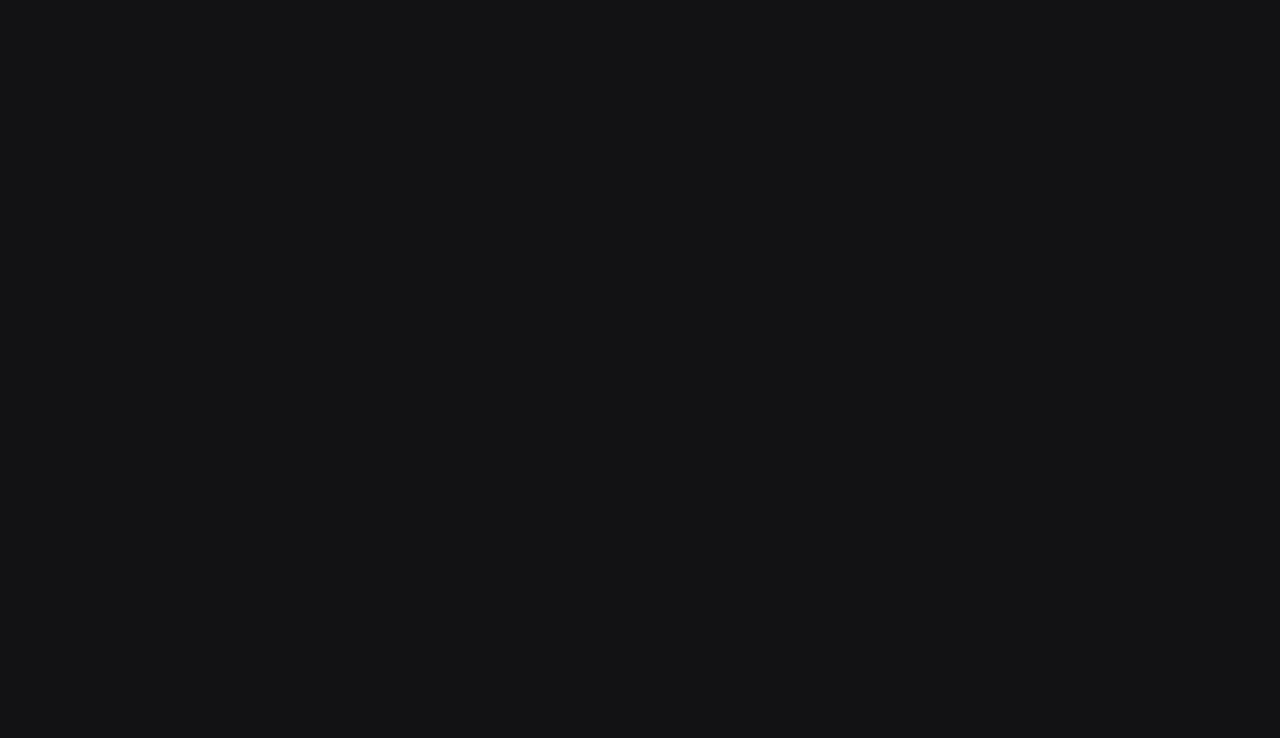
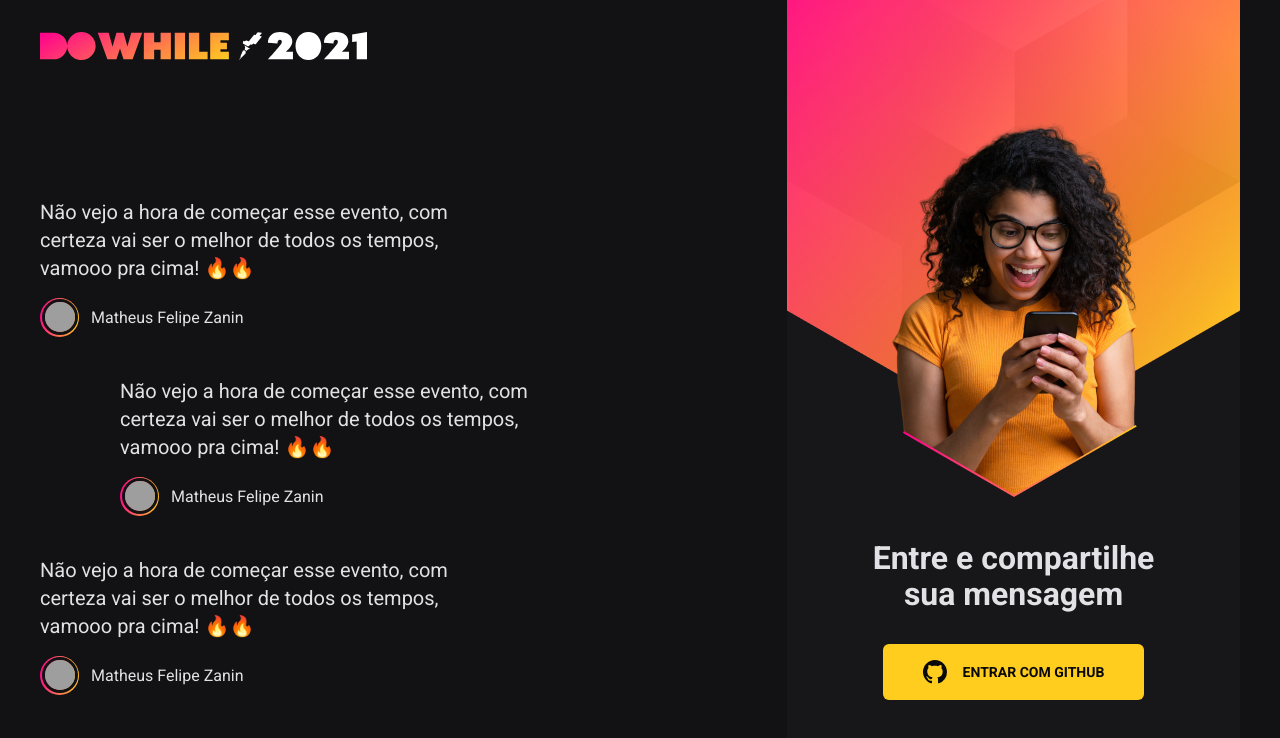
Before and after one commit to MattZ6/nlw-heat-web, a React (Vite) app: page / in a window 1280 px wide. Shown: the top 738 px of the page. Built offline with nearby package versions, Linux system fonts and the light colour scheme; grey boxes are pictures that could not be loaded.

Commit message:
chore(App): add MessageList and LoginBox

```diff
--- a/src/App.tsx
+++ b/src/App.tsx
@@ -1,9 +1,13 @@
+import { LoginBox } from './components/LoginBox';
+import { MessageList } from './components/MessageList';
+
 import styles from './App.module.scss';
 
 export default function App() {
   return (
     <main className={styles.contentWrapper}>
-
+      <MessageList />
+      <LoginBox />
     </main>
   );
 }
```
